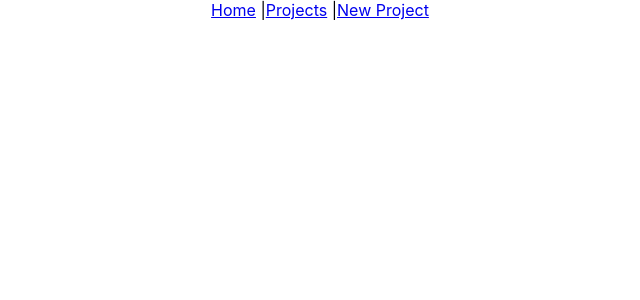
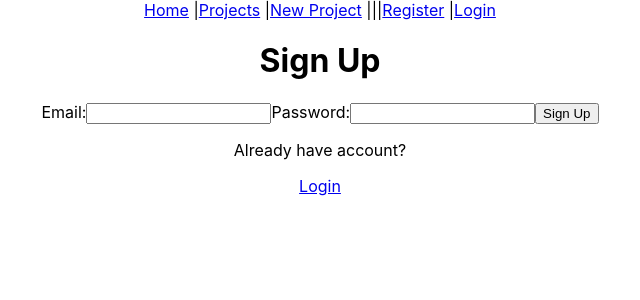
Before and after one commit to lukecin/ironborn-project-management-client, a React (Create React App) app: page /signup in a window 1280 px wide. Shown: the top 300 px of the page, without its empty margins (320-960 px from the left). Built offline with nearby package versions, Linux system fonts and the light colour scheme; no server answers.

Commit message:
functionanlity to sign up and login

```diff
--- a/src/App.js
+++ b/src/App.js
@@ -6,6 +6,8 @@ import ProjectListPage from './pages/ProjectListPage';
 import { useEffect, useState } from "react";
 import AddProjectPage from "./pages/AddProjectPage";
 import EditProjectPage from "./pages/EditProjectPage";
+import SignupPage from "./components/SignupPage";
+import LoginPage from "./components/LoginPage";
 
 function App() {
 
@@ -32,6 +34,8 @@ function App() {
         <Route path='/projects' element={<ProjectListPage projects={projects} callBackProjectList={fetchProjects} />} />
         <Route path='/projects/create' element={<AddProjectPage callBackProjectList={fetchProjects} />} />
         <Route path='/projects/:projectId/edit' element={<EditProjectPage projects={projects} callBackProjectList={fetchProjects} />} />
+        <Route path='/signup' element={<SignupPage />} />
+        <Route path='/login' element={<LoginPage />} />
       </Routes>
     </div>
   );
--- /dev/null
+++ b/src/components/LoginPage.js
@@ -0,0 +1,74 @@
+import { useContext, useState } from "react";
+import axios from "axios";
+import { Link, useNavigate } from "react-router-dom";
+import { AuthContext } from "../context/auth.context";
+
+
+
+function LoginPage(props) {
+  const [email, setEmail] = useState("");
+  const [password, setPassword] = useState("");
+  const [errorMessage, setErrorMessage] = useState(undefined);
+
+  const navigate = useNavigate();
+
+  const { storeToken} = useContext(AuthContext);
+
+  const handleLoginSubmit = (e) => {
+    e.preventDefault();
+    const requestBody = { email, password };
+
+    axios.post(`${process.env.REACT_APP_API_URL}/auth/login`, requestBody)
+      .then((response) => {
+
+        const jwt = response.data. authToken
+
+      // Request to the server's endpoint `/auth/login` returns a response
+      // with the JWT string ->  response.data.authToken
+        console.log('JWT token', response.data.authToken );
+
+        storeToken(jwt)
+
+        navigate('/');                             // <== ADD
+      })
+      .catch((error) => {
+        const errorDescription = error.response.data.message;
+        setErrorMessage(errorDescription);
+      })
+  };
+
+  return (
+    <div className="LoginPage">
+      <h1>Login</h1>
+
+      { errorMessage && <p className="error-message">{errorMessage}</p> }
+
+      <form onSubmit={handleLoginSubmit}>
+        <label>Email:</label>
+        <input
+          type="email"
+          name="email"
+          value={email}
+          required={true}
+          onChange={(e) => setEmail(e.target.value)}
+        />
+
+        <label>Password:</label>
+        <input
+          type="password"
+          name="password"
+          value={password}
+          required={true}
+          onChange={(e) => setPassword(e.target.value)}
+        />
+
+        <button type="submit">Login</button>
+      </form>
+
+      <p>Don't have an account yet?</p>
+      <Link to={"/signup"}> Sign Up</Link>
+    </div>
+  )
+}
+
+export default LoginPage;
--- a/src/components/Navbar.js
+++ b/src/components/Navbar.js
@@ -1,11 +1,25 @@
+import { useContext } from "react";
 import { NavLink } from "react-router-dom";
+import { AuthContext } from "../context/auth.context"
 
 function Navbar(){
+
+    const { isLoggedIn, isLoading, user } = useContext(AuthContext)
+
     return (
         <nav>
             <NavLink to="/">Home</NavLink> |
             <NavLink to="/projects">Projects</NavLink> |
-            <NavLink to="/projects/create">New Project</NavLink>
+            <NavLink to="/projects/create">New Project</NavLink> |||
+            { isLoggedIn &&
+                <span>Welcome</span>
+            }
+            { !isLoggedIn &&
+                <>
+                <NavLink to="/signup">Register</NavLink> |
+                <NavLink to="/login">Login</NavLink>
+                </>
+            }
         </nav>
     );
 }
--- /dev/null
+++ b/src/components/SignupPage.js
@@ -0,0 +1,65 @@
+import { useState } from "react";
+import { Link, useNavigate } from "react-router-dom";
+import axios from "axios";
+
+
+function SignupPage(props) {
+  const [email, setEmail] = useState("");
+  const [password, setPassword] = useState("");
+  const [errorMessage, setErrorMessage] = useState(undefined);
+
+  const navigate = useNavigate();
+
+  const handleSignupSubmit = (e) => {
+    e.preventDefault();
+    // Create an object representing the request body
+    const requestBody = { email, password };
+
+    // Make an axios request to the API
+    // If POST request is successful redirect to login page
+    // If the request resolves with an error, set the error message in the state
+    axios.post(`${process.env.REACT_APP_API_URL}/auth/signup`, requestBody)
+      .then((response) => {
+        navigate('/login');
+      })
+      .catch((error) => {
+        const errorDescription = error.response.data.message;
+        setErrorMessage(errorDescription);
+      })
+  };
+
+  return (
+    <div className="SignupPage">
+      <h1>Sign Up</h1>
+
+      { errorMessage && <p className="error-message">{errorMessage}</p> }
+
+      <form onSubmit={handleSignupSubmit}>
+        <label>Email:</label>
+        <input
+          type="email"
+          name="email"
+          value={email}
+          required={true}
+          onChange={(e) => setEmail(e.target.value)}
+        />
+
+        <label>Password:</label>
+        <input
+          type="password"
+          name="password"
+          value={password}
+          required={true}
+          onChange={(e) => setPassword(e.target.value)}
+        />
+
+        <button type="submit">Sign Up</button>
+      </form>
+
+      <p>Already have account?</p>
+      <Link to={"/login"}> Login</Link>
+    </div>
+  )
+}
+
+export default SignupPage;
--- /dev/null
+++ b/src/context/auth.context.js
@@ -0,0 +1,27 @@
+import React, { useState, useEffect } from "react";
+import axios from "axios";
+
+const AuthContext = React.createContext();
+
+function AuthProviderWrapper(props) {
+  const [isLoggedIn, setIsLoggedIn] = useState(false);
+  const [isLoading, setIsLoading] = useState(true);
+  const [user, setUser] = useState(null);
+
+  /*
+    Functions for handling the authentication status (isLoggedIn, isLoading, user)
+    will be added here later in the next step
+  */
+
+    const storeToken = (token) => {       //  <==  ADD
+        localStorage.setItem('authToken', token);
+      }
+
+  return (
+    <AuthContext.Provider value={{ isLoggedIn, isLoading, user, storeToken }}>
+      {props.children}
+    </AuthContext.Provider>
+  )
+}
+
+export { AuthProviderWrapper, AuthContext };
--- a/src/index.js
+++ b/src/index.js
@@ -4,12 +4,15 @@ import { BrowserRouter } from "react-router-dom";
 import './index.css';
 import App from './App';
 import reportWebVitals from './reportWebVitals';
+import { AuthProviderWrapper } from './context/auth.context';
 
 const root = ReactDOM.createRoot(document.getElementById('root'));
 root.render(
   <React.StrictMode>
     <BrowserRouter>
-      <App />
+      <AuthProviderWrapper>
+        <App />
+      </AuthProviderWrapper>
     </BrowserRouter>
   </React.StrictMode>
 );
```
